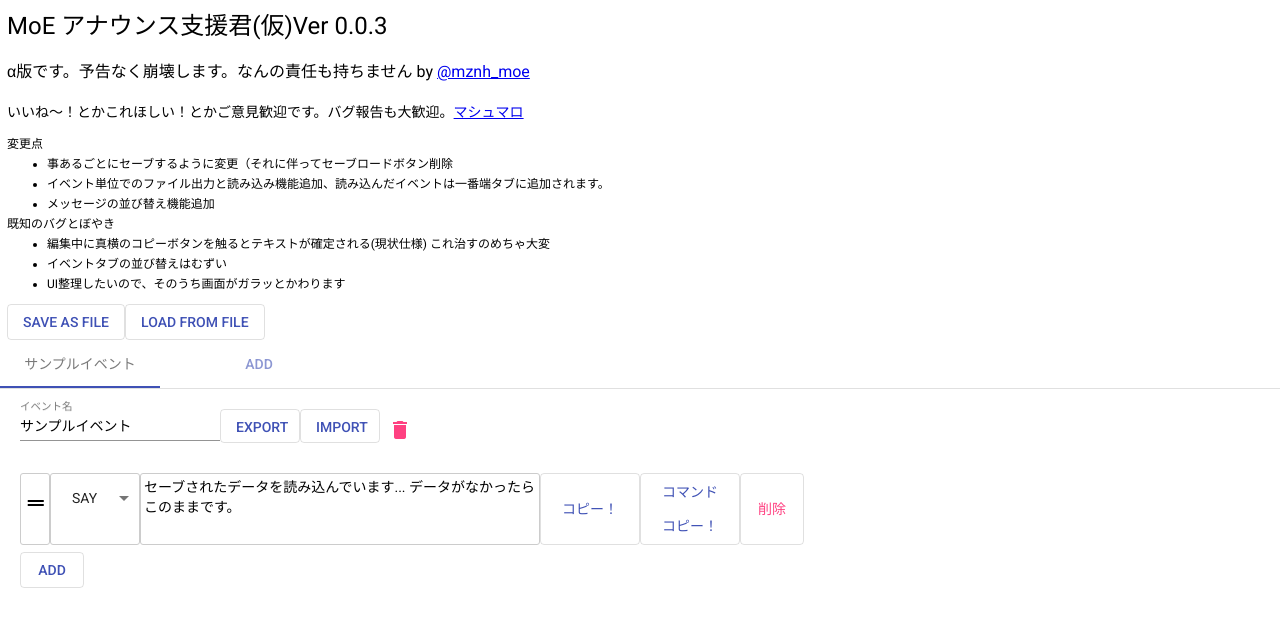
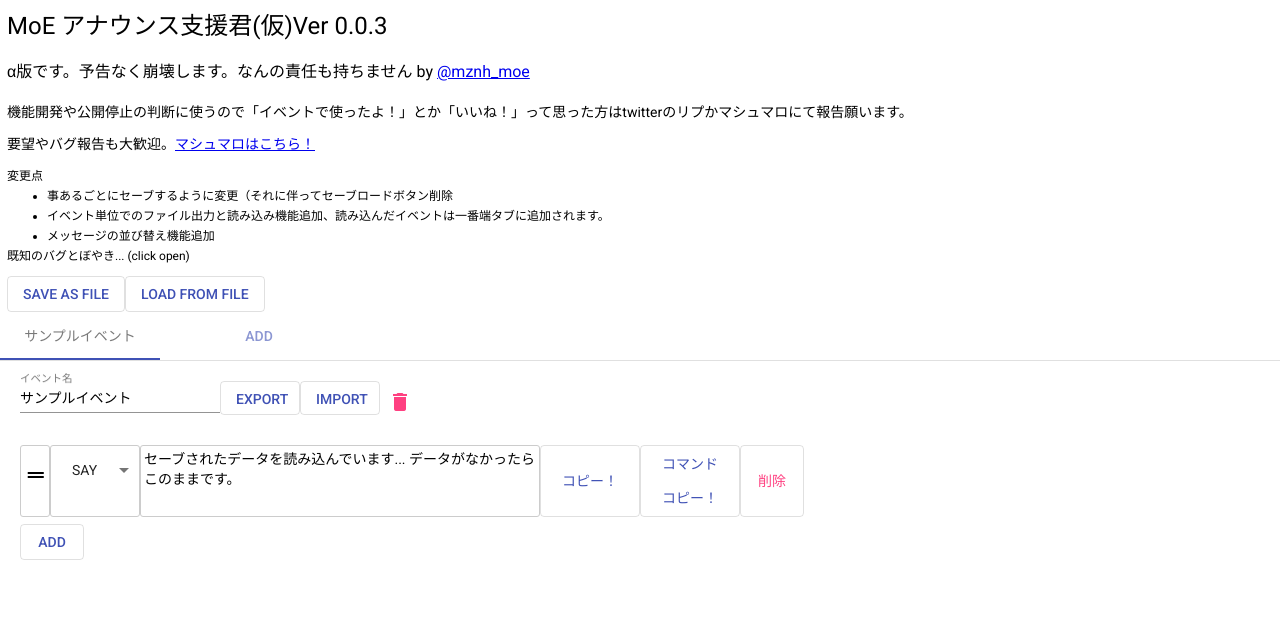
Before and after one commit to mznh/moe-announce-helper, an Angular app: page / in a window 1280 px wide. Shown: the top 626 px of the page. Built offline with nearby package versions, Linux system fonts and the light colour scheme.

Commit message:
update bug and boyaki

```diff
--- a/src/app/main-page/main-page.component.html
+++ b/src/app/main-page/main-page.component.html
@@ -4,7 +4,8 @@
   <div class="main-header">
     <h1>MoE アナウンス支援君(仮)Ver 0.0.3</h1>
     <h3>α版です。予告なく崩壊します。なんの責任も持ちません by <a  href="https://twitter.com/mznh_moe">@mznh_moe</a></h3>
-    <p>いいね～！とかこれほしい！とかご意見歓迎です。バグ報告も大歓迎。<a href="https://marshmallow-qa.com/mznh_moe">マシュマロ</a></p>
+    <p>機能開発や公開停止の判断に使うので「イベントで使ったよ！」とか「いいね！」って思った方はtwitterのリプかマシュマロにて報告願います。</p>
+    <p>要望やバグ報告も大歓迎。<a href="https://marshmallow-qa.com/mznh_moe">マシュマロはこちら！</a></p>
     <div class="main-update-list">
       <p>変更点</p>
       <ul>
@@ -14,12 +15,27 @@
       </ul>
     </div>
     <div class="main-bug-list">
-      <p>既知のバグとぼやき</p>
-      <ul>
-        <li>編集中に真横のコピーボタンを触るとテキストが確定される(現状仕様) これ治すのめちゃ大変</li>
-        <li>イベントタブの並び替えはむずい</li>
-        <li>UI整理したいので、そのうち画面がガラッとかわります</li>
-      </ul>
+
+      <div (click)="openBugBoyaki()" *ngIf="!bugBoyakiIsOpend">
+        <p>既知のバグとぼやき... (click open)</p>
+      </div>
+      <div (click)="closeBugBoyaki()" *ngIf="bugBoyakiIsOpend">
+        <p>既知のバグとぼやき (click close)</p>
+      </div>
+      <div *ngIf="bugBoyakiIsOpend">
+        <ul>
+          <li>[バグ] 編集中に真横のコピーボタンを触るとテキストが確定される(現状仕様) </li>
+          <ul>
+            <li>これ治すのめちゃ大変 </li>
+          </ul>
+          <li>[バグ] たまに入力欄が細長くなる。</li>
+          <ul>
+            <li>リロードすると治るかと思います。</li>
+          </ul>
+          <li>[ぼやき] イベントタブの並び替えはむずい</li>
+          <li>[ぼやき] UIは随時更新していくのでボタンの位置とかコロコロ変わります</li>
+        </ul>
+      </div>
     </div>
   </div>
 
--- a/src/app/main-page/main-page.component.ts
+++ b/src/app/main-page/main-page.component.ts
@@ -14,8 +14,10 @@ export class MainPageComponent implements OnInit {
   @ViewChild('fileInput') fileInputLink:any;
 
   public saveData:SaveData;
+  bugBoyakiIsOpend:boolean = false;
 
   constructor(private router:Router,private controllerService:ControllerService) {
+    this.bugBoyakiIsOpend = false;
   }
 
   ngOnInit(): void {
@@ -48,6 +50,12 @@ export class MainPageComponent implements OnInit {
 
   }
 
+  openBugBoyaki(){
+    this.bugBoyakiIsOpend = true;
+  }
+  closeBugBoyaki(){
+    this.bugBoyakiIsOpend = false;
+  }
 
   addEvent(){
     //console.log("add-events");
```
